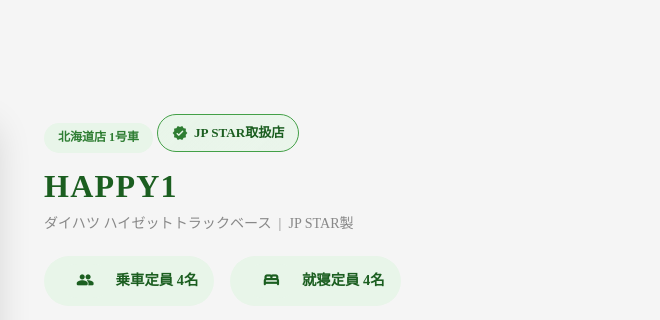
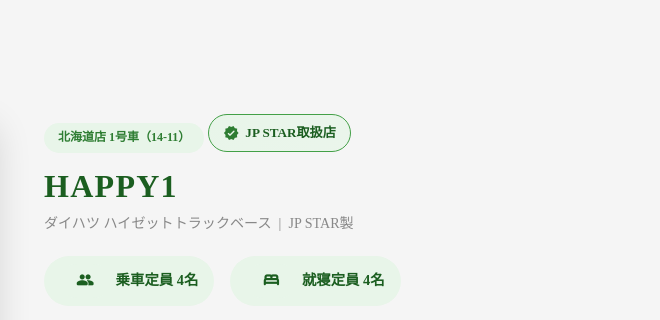
Before and after one commit to green-rentacar/green-rentacar-hokkaido, a website: page index.html in a window 1280 px wide. Both pictures are taken after a click on the button "1号車（14-11）". Shown: the part 6159-6479 px from the top of the page, 620-1280 px from the left. Drawn offline with nearby package versions, Linux system fonts and the light colour scheme; a web font is replaced by a local one.

Commit message:
2号車の実車画像追加・タブ切替時に画像も切替対応

```diff
--- a/index.html
+++ b/index.html
@@ -2028,7 +2028,15 @@
     function switchVehicleTab(idx) {
       document.querySelectorAll('.vehicle-tab').forEach((t, i) => t.classList.toggle('active', i === idx));
       const label = document.getElementById('vehicleTagLabel');
-      if (label) label.textContent = idx === 0 ? '北海道店 1号車' : '北海道店 2号車';
+      if (label) label.textContent = idx === 0 ? '北海道店 1号車（14-11）' : '北海道店 2号車（14-59）';
+      // メイン画像・サムネイルを号車ごとに切替
+      const mainImg = idx === 0 ? 'images/happy1-car1.png' : 'images/happy1-car2.jpg';
+      const main = document.getElementById('vehicleMain');
+      if (main) main.style.backgroundImage = `url('${mainImg}')`;
+      const thumbs = document.querySelectorAll('.vehicle-thumb');
+      if (thumbs[0]) thumbs[0].style.backgroundImage = `url('${mainImg}')`;
+      thumbs.forEach(t => t.classList.remove('active'));
+      if (thumbs[0]) thumbs[0].classList.add('active');
     }
 
     /* ===== サムネイル切替 ===== */
```
Also changed, not shown: images/happy1-car2.jpg (added).
